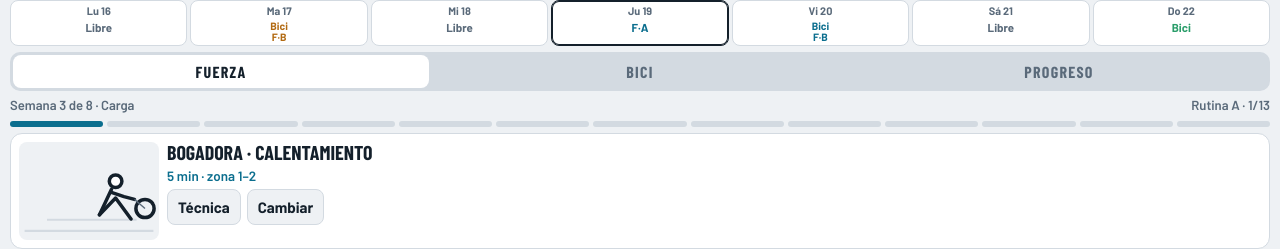
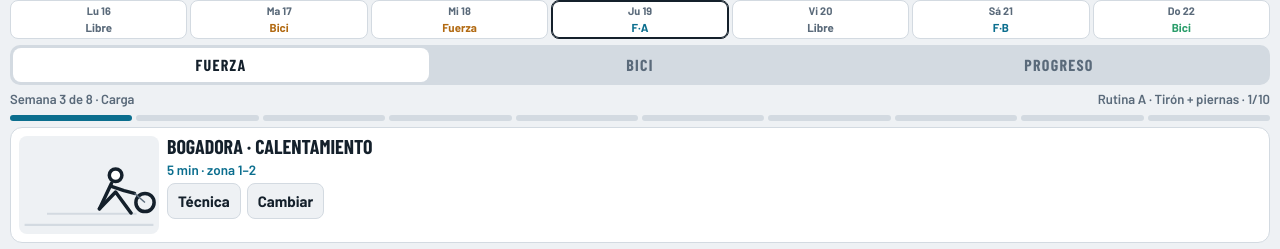
Before and after one commit to francisco-reategui/entrenamiento, a plain HTML site: page index.html in a window 1280 px wide. Shown: the part 52-301 px from the top of the page. Drawn offline with nearby package versions, Linux system fonts and the light colour scheme.

Commit message:
Semana nueva: pausas lunes y viernes; rutina A tirón+piernas (sin búlgara), B empuje+espalda; bici martes y domingo (Niebla)
Co-Authored-By: Claude Sonnet 5.5 <noreply@anthropic.com>
Claude-Session: https://claude.ai/code/session_015UWEk5HLnrbS5jz1zRYhzi

```diff
--- a/index.html
+++ b/index.html
@@ -498,7 +498,9 @@ var SL = {
   coolB: { n: 'Cierre de espalda', lv: ['bog_back'], alt: ['bog_cool', 'bike_cool'] },
   mob: { n: 'Movilidad', lv: ['mob'], alt: [] }
 };
-var RT = { A: ['warm', 'squatA', 'bulgA', 'push', 'fly', 'lat', 'curlA', 'triA', 'calf', 'pull', 'glute', 'coolA', 'mob'], B: ['warm', 'hinge', 'ohp', 'chestB', 'curl', 'tri', 'glute1', 'core', 'calf', 'coolB', 'mob'] };
+var RT = { A: ['warm', 'squatA', 'curlA', 'calf', 'hinge', 'glute', 'pull', 'core', 'cool', 'mob'], B: ['warm', 'ohp', 'push', 'chestB', 'lat', 'triA', 'curl', 'pull', 'core', 'coolB', 'mob'] };
+var RN = { A: 'Tirón + piernas', B: 'Empuje + espalda' };
+function rn(R) { return R + (RN[R] ? ' · ' + RN[R] : ''); }
 function cur(slot) { var c = ST.choice[slot]; return (c && V[c]) ? c : SL[slot].lv[0]; }
 function planFor(slot) {
   var v = cur(slot), x = V[v], ph = phase(weekNum());
@@ -743,7 +745,7 @@ function done(i) { return FZ.sess ? FZ.sess.sets.filter(function (s) { return s.
 function renderF() {
   var list = its(), i = FZ.idx, slot = list[i], p = planFor(slot), x = p.x, ph = phase(weekNum());
   $('fWeek').textContent = 'Semana ' + ph.w + (ph.w <= 8 ? ' de 8' : '') + ' · ' + ph.name;
-  $('fCount').textContent = 'Rutina ' + FZ.routine + ' · ' + (i + 1) + '/' + list.length;
+  $('fCount').textContent = 'Rutina ' + rn(FZ.routine) + ' · ' + (i + 1) + '/' + list.length;
   var dots = '';
   list.forEach(function (s, k) { var pk = planFor(s); dots += '<i class="' + (k === i ? 'cur' : (done(k) >= pk.sets ? 'done' : '')) + '"></i>'; });
   $('fDots').innerHTML = dots;
@@ -1281,8 +1283,8 @@ $('cuAdd').addEventListener('click', function () {
 });
 
 /* ---------- CALENDARIO ---------- */
-var TEMPLATE = { 0: 'b', 1: 'r', 2: 'fb', 3: 'r', 4: 'f', 5: 'fb', 6: 'r' };
-var RMAP = { 2: 'B', 4: 'A', 5: 'B' };
+var TEMPLATE = { 0: 'b', 1: 'r', 2: 'b', 3: 'f', 4: 'f', 5: 'r', 6: 'f' };
+var RMAP = { 3: 'B', 4: 'A', 6: 'B' };
 var DN = ['Do', 'Lu', 'Ma', 'Mi', 'Ju', 'Vi', 'Sá'], DL = ['Domingo', 'Lunes', 'Martes', 'Miércoles', 'Jueves', 'Viernes', 'Sábado'];
 var TYN = { f: 'Fuerza', b: 'Bici', fb: 'Bici + fuerza', bs: 'Bici corta', r: 'Descanso' };
 function isBike(ty) { return ty === 'b' || ty === 'bs' || ty === 'fb'; }
@@ -1348,7 +1350,7 @@ function renderWeek() {
 function dayPlanText(k) {
   var d = kdate(k), ty = planType(d);
   if (ty === 'fb') { var bp0 = bikeFor(d); return 'Bici · ' + planName(bp0) + ' + Fuerza' + (WK[k] ? ' · Rutina ' + WK[k] : ''); }
-  if (ty === 'f') return 'Fuerza' + (WK[k] ? ' · Rutina ' + WK[k] : '');
+  if (ty === 'f') return 'Fuerza' + (WK[k] ? ' · Rutina ' + rn(WK[k]) : '');
   if (isBike(ty)) { var bp = bikeFor(d); return TYN[ty] + ' · ' + planName(bp) + (bp === 'hills' || bp === 'puente' ? ' ' + Math.round(sum(bikePlan(bp, weekOf(d)).map(function (x) { return x.d; })) / 60) + ' min' : ''); }
   return 'Descanso';
 }
@@ -1362,7 +1364,7 @@ function openDay(k) {
   var ty = planType(d), ph = phase(weekOf(d));
   var R = dn.f || ((ty === 'f' || ty === 'fb') ? (WK[k] || nextRoutine()) : null);
   if (R) {
-    h += '<h3 style="margin-top:6px">Rutina ' + R + '</h3><div class="tbl"><table><thead><tr><th>Ejercicio</th><th>Series</th><th>Último</th></tr></thead><tbody>';
+    h += '<h3 style="margin-top:6px">Rutina ' + rn(R) + '</h3><div class="tbl"><table><thead><tr><th>Ejercicio</th><th>Series</th><th>Último</th></tr></thead><tbody>';
     itemsFor(R).forEach(function (slot) {
       var p = planFor(slot), x = p.x, ser = x.t === 'cardio' ? p.min + ' min' : x.t === 'time' ? p.sets + ' × ' + p.secs + ' s' : p.sets + ' × ' + p.rr[0] + '–' + p.rr[1] + (x.uni ? ' c/l' : '');
       var last = (x.eq === 'db' || x.eq === 'bar') && ST.kg[p.v] != null ? ST.kg[p.v] + ' kg' : '–';
@@ -1436,7 +1438,7 @@ renderHg(); setPlan(BS.plan); renderWeek(); renderF(); renderHR(); drawStrip();
   var t = new Date(), ty = planType(t);
   if (isBike(ty)) { setPlan(bikeFor(t)); selectTab(ty === 'fb' && doneOn(dkey(t)).b ? 'f' : 'b'); toast('Hoy toca ' + dayPlanText(dkey(t)) + '.'); }
   else if (ty === 'r') toast('Hoy toca descanso.');
-  else toast('Hoy toca Fuerza · Rutina ' + FZ.routine + '.');
+  else toast('Hoy toca Fuerza · Rutina ' + rn(FZ.routine) + '.');
 })();
 var lastDay = dkey(new Date());
 setInterval(function () { var k = dkey(new Date()); if (k !== lastDay) { lastDay = k; renderWeek(); if (!FZ.sess) renderF(); } }, 60000);
--- a/sw.js
+++ b/sw.js
@@ -1,5 +1,5 @@
 // Plan 8 Semanas: funciona sin internet y se actualiza sola cuando hay conexión.
-const CACHE = 'plan8s-v16';
+const CACHE = 'plan8s-v17';
 const FILES = ['./', 'index.html', 'manifest.json', 'icon-192.png', 'icon-512.png', 'icon-maskable-512.png'];
 
 self.addEventListener('install', (e) => {
```
